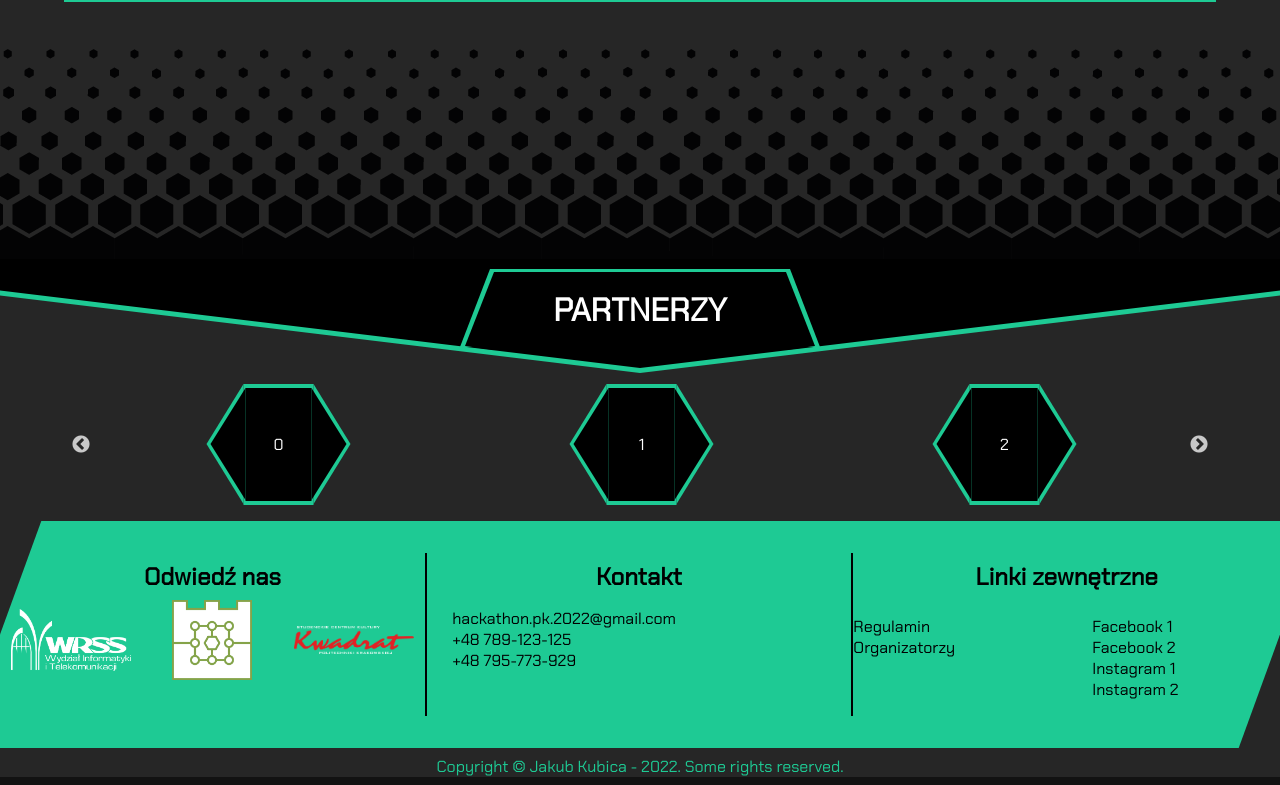
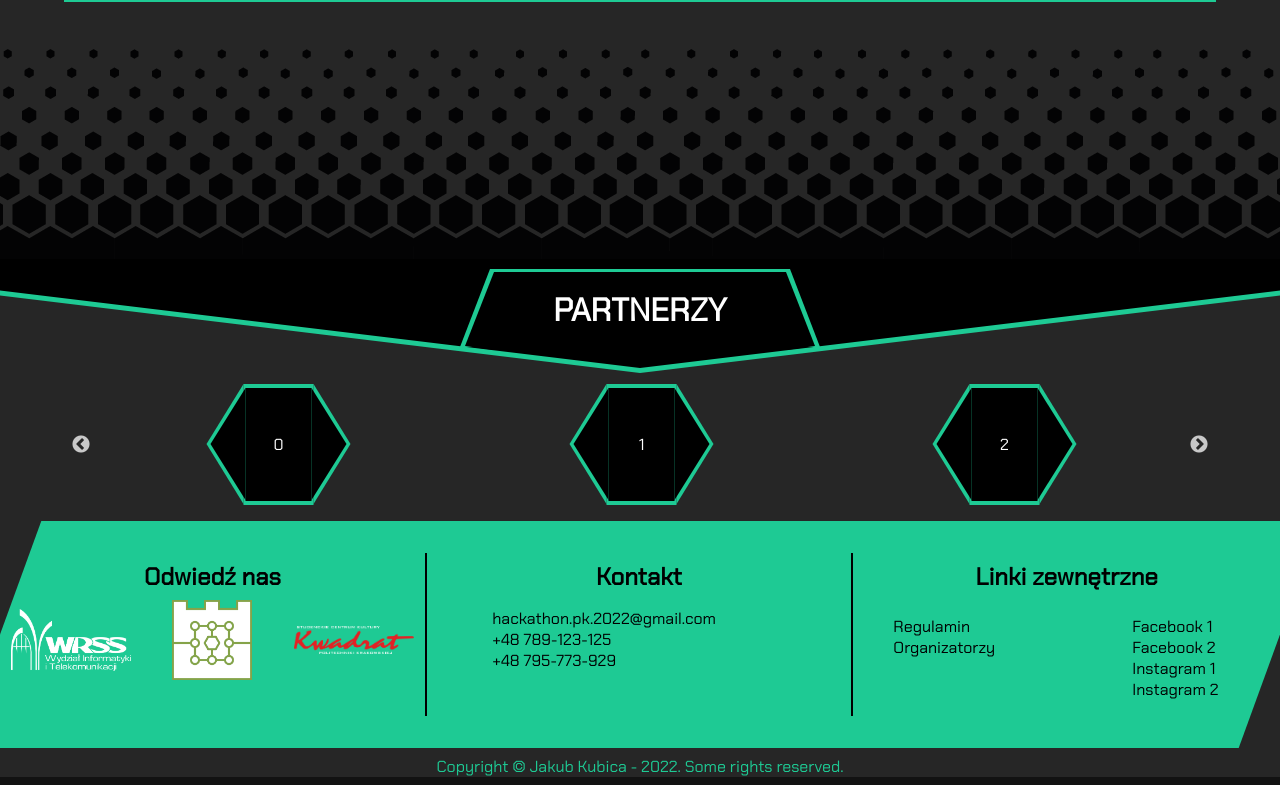
Before and after one commit to grupacosmo/kosciuszkon, a React (Create React App) app: page / in a window 1280 px wide. Shown: the part 2570-3355 px from the top of the page. Built offline with nearby package versions, Linux system fonts and the light colour scheme; some icons are missing; the HTML template or start-up script is replaced by a standard one.

Commit message:
Footer list styling

```diff
--- a/src/containers/Footer/_footer.scss
+++ b/src/containers/Footer/_footer.scss
@@ -12,10 +12,6 @@
     display: grid;
     padding-top: 2rem;
     padding-bottom: 2rem;
-
-    ul {
-        padding-left: 0;
-    }
 
     &__background {
         background-color: $main-color;
@@ -116,7 +112,7 @@
     }
 }
 
-@media only screen and (max-width: 600px)  {
+@media only screen and (max-width: 1000px)  {
     .footer {
         padding-left: 2rem;
         padding-right: 2rem;
@@ -126,6 +122,10 @@
             top: 0;
             right: -60px;
             bottom: 0;
+        }
+
+        ul {
+            padding-left: 0;
         }
 
         &__grid {
```
